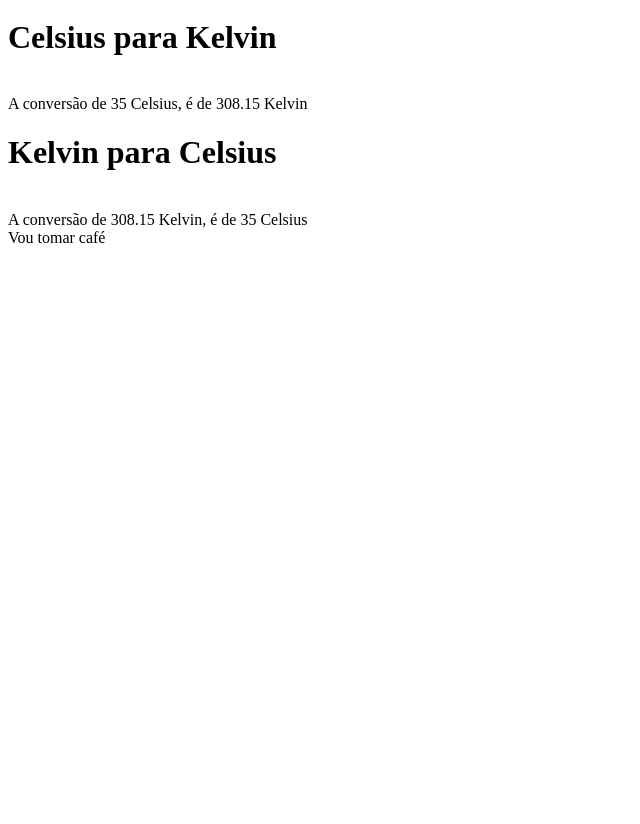
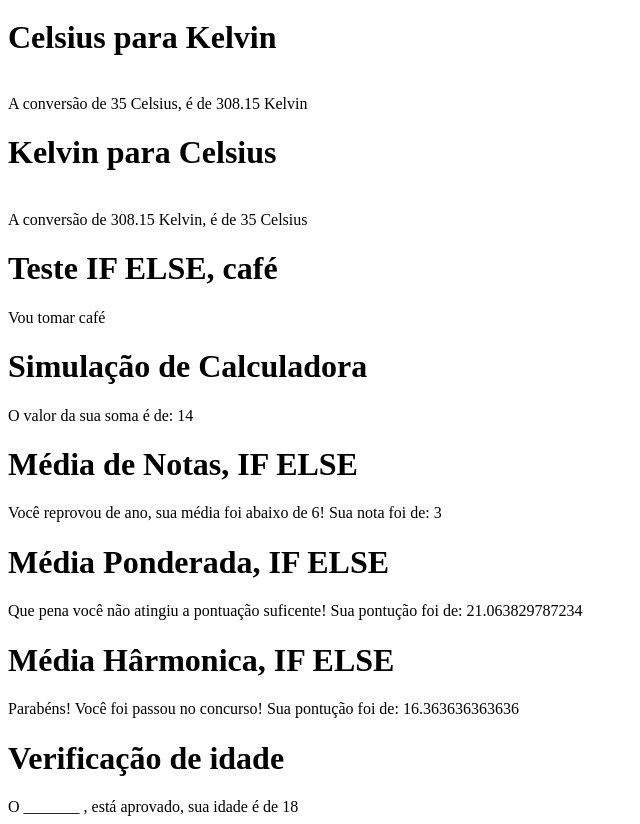
Before and after one commit to theSpanholi/curso_php_26, a PHP site: page / in a window 1280 px wide. Shown: the part 1542-2366 px from the top of the page, without its empty margins (0-640 px from the left). Before the commit the page ends 1785 px from the top, so only its background shows below. Run offline with PHP 8.4, Linux system fonts and the light colour scheme.

Commit message:
Correção de tarefas e atividade com IF, ELSE

```diff
--- a/index.php
+++ b/index.php
@@ -15,9 +15,11 @@ $aviao; // null || undefined || d1d54d55555d4
 
 echo "<h1>SOMA</h1>";
 
-$aviao = "Boeing747";
-$valor1 = 10;
-$valor2 = 15;
+$aviao = "Boeing 1747";
+
+
+$valor2 = 10;
+$valor1 = 15;
 $soma = $valor1 + $valor2; //10 + 15 -> 25
 // mesma coisa
 $soma = $soma + 3; // 28
@@ -200,6 +202,8 @@ F V == F
 F F == F(v)
 */
 
+echo "<h1>Teste IF ELSE, café</h1>";
+
 $tenhoDinheiro = true;
 $tenhoVontadeTomarCafe = true;
 
@@ -211,3 +215,104 @@ if ($tenhoDinheiro && $tenhoVontadeTomarCafe) {
 }  else {
         echo "nao tenho vontade de nada<br>";
 }
+
+/*
+
+Simular o funcionamento de uma calculadora
+utilizar if, else if, else.
+Operadores: + - * /
+
+*/
+
+
+echo "<h1> Simulação de Calculadora</h1>";
+
+//Dados da calculadora
+$operador = "+";
+$numero1 = 8;
+$numero2 = 6;
+
+
+
+if ( $numero1 < $numero2 ) {
+        $valorTemporario = $numero1;
+        $numero1 = $numero2;
+        $numero2 = $valorTemporario;
+}
+else if ( $operador == "+" ) {
+        $resultado = $numero1 + $numero2;
+        echo "O valor da sua soma é de: $resultado " ;
+}
+else if ( $operador == "-" ) {
+        $resultado = $numero1 - $numero2;
+        echo "O valor da sua subtração é de: $resultado " ;
+}
+else if ( $operador == "*") {
+        $resultado = $numero1 * $numero2;
+        echo "O valor da sua multiplicação é de: $resultado " ;
+}
+else if ( $operador == "/") {
+        $resultado = $numero1 / $numero2;
+        echo "O valor da sua divisão é de: $resultado " ;
+}else{
+        echo "Desculpe não foi possível resolver o seu problema!" ;
+}
+
+//Atividade 8, Página 15
+
+echo"<h1>Média de Notas, IF ELSE</h1>";
+
+$nota1 = 5;
+$nota2 = 0;
+$nota3 = 4;
+
+$mediaNota = ($nota1 + $nota2 + $nota3) / 3;
+
+if ($mediaNota >= 6) {
+        echo "Parabéns por passar de ano! A sua nota foi de: $mediaNota";
+}
+
+else {
+        echo "Você reprovou de ano, sua média foi abaixo de 6! Sua nota foi de: $mediaNota";
+}
+
+echo "<h1>Média Ponderada, IF ELSE</h1>";
+
+$valor1 = 10 ;
+$valor2 = 20 ;
+$valor3 = 30 ;
+$valor4 = 15 ;
+$valor5 = 12 ;
+$valor6 = 20 ;
+$mediaPonderada = (($valor4 * $valor1) + ($valor5 * $valor2) + ( $valor6 * $valor3)) / ($valor4 + $valor5 + $valor6) ;
+
+if ($mediaPonderada >= 50) {
+        echo "Parabéns! Você foi aprovado no curso! Sua pontução foi de: $mediaPonderada";
+}
+        else {
+                echo "Que pena você não atingiu a pontuação suficente! Sua pontução foi de: $mediaPonderada ";
+        }
+
+echo "<h1>Média Hârmonica, IF ELSE</h1>" ;
+$mediaHarmonica = 3 / (( 1 / $valor1) + ( 1 / $valor2) + ( 1 / $valor3 )) ;
+
+if ($mediaHarmonica >= 15) {
+        echo "Parabéns! Você foi passou no concurso! Sua pontução foi de: $mediaHarmonica";
+}
+        else {
+                echo "Que pena você não atingiu a pontuação suficente! Sua pontução foi de: $mediaHarmonica ";
+        }
+
+
+//Atividade 9, Página 16
+
+echo"<h1>Verificação de idade</h1>";
+
+$idade = 18;
+
+if ($idade >= 18 ) {
+        echo "O _______ , está aprovado, sua idade é de $idade";
+}
+else  {
+        echo "O __________, não está aprovado sua idade é menor do que a permitida ";
+}
```
